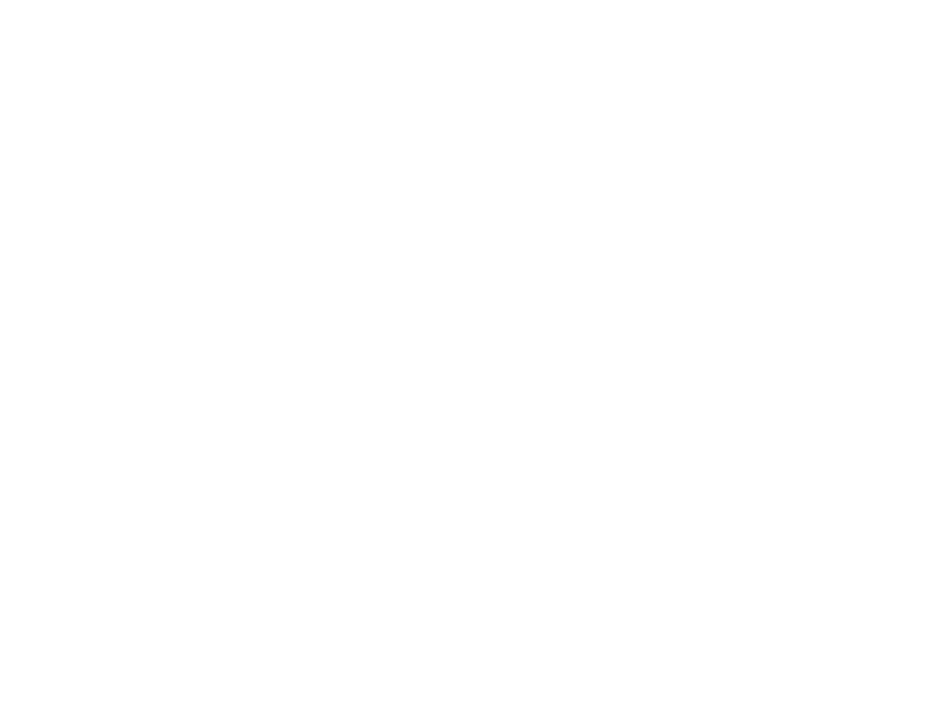
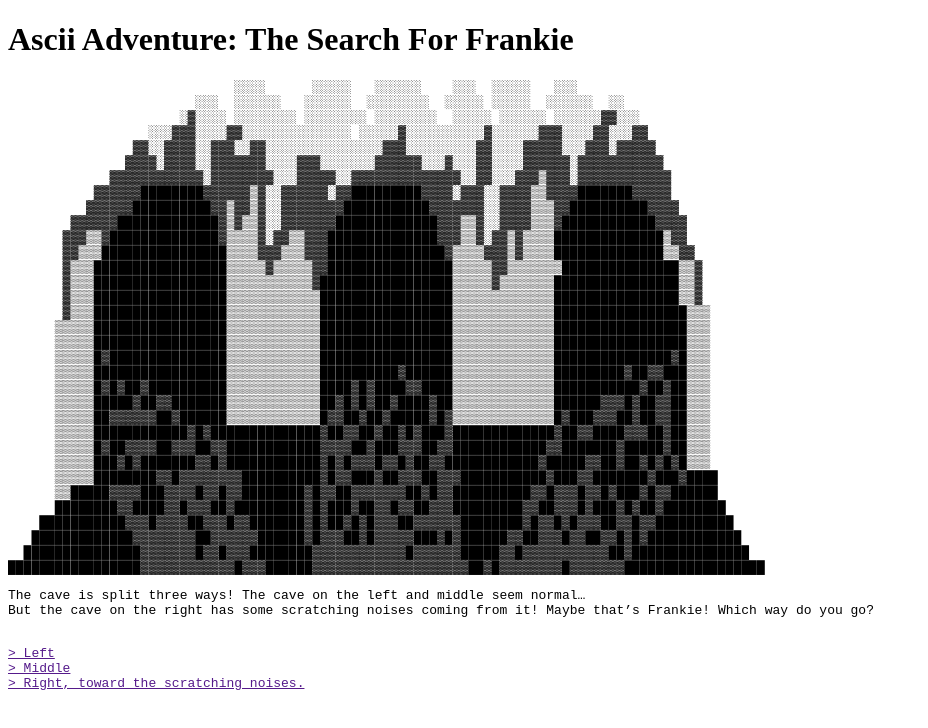
Before and after one commit to abeher00/alex-beherns-interactive-development-2025-fall, a plain HTML site: page ascii-adventure/ascii2/ascii3/right.html in a window 1280 px wide. Shown: the whole page, without its empty margins (0-928 px from the left). Drawn offline with Linux system fonts and the light colour scheme.

Commit message:
combined right and right into dark

```diff
--- a/ascii-adventure/ascii2/ascii3/right.html
+++ b/ascii-adventure/ascii2/ascii3/right.html
@@ -0,0 +1,53 @@
+<!DOCTYPE html>
+<html>
+<head>
+    <title>Ascii Adventure!</title>
+    </head>
+<h1>Ascii Adventure: The Search For Frankie</h1>
+<body>
+<pre>
+                             ░░░░      ░░░░░   ░░░░░░    ░░░  ░░░░░   ░░░
+                        ░░░  ░░░░░░   ░░░░░░  ░░░░░░░░  ░░░░░ ░░░░░  ░░░░░░  ░░
+                      ░▓░░░░ ░░░░░░░░ ░░░░░░░░ ░░░░░░░░  ░░░░░ ░░░░░░ ░░░░░░▓▓░░░
+                  ░░░▓▓▓░░░░▓▓░░░░░░░░░░░░░░ ░░░░░▓░░░░░░░░░░▓░░░░░░▓▓▓░░░░▓▓░░░▓▓
+                ▓▓░░▓▓▓▓░░▓▓▓░░▓▓░░░░░░░░░░░░░░░▓▓▓░░░░░░░░░▓▓░░░░▓▓▓▓▓░░░▓▓▓░▓▓▓▓▓
+               ▓▓▓▓░▓▓▓▓░░▓▓▓▓▓▓▓░░░░▓▓▓░░░░░░░▓▓▓▓▓▓░░░▓░░░▓▓░░░░▓▓▓▓▓▓░▓▓▓▓▓▓▓▓▓▓▓
+             ▓▓▓▓▓▓▓▓▓▓▓▓░▓▓▓▓▓▓▓▓░░░▓▓▓▓▓░░▓▓▓▓▓▓▓▓▓▓▓▓▓▓░░▓▓░░░▓▓▓▒▓▓▓░▓▓▓▓▓▓▓▓▓▓▓▓
+           ▓▓▓▓▓▓████████▓▓▓▓▓▓▒▓░░▓▓▓▓▓▓░▓▓█████████▓▓▓▓░▓▓▓░░▓▓▓▓▒▒▓▓▓▓███████▓▓▓▓▓
+          ▓▓▓▓▓▓██████████▓▓▒▓▓▒▓░░▓▓▓▓▓▓▓▓███████████▓▓▓▓▓▓▓░░▓▓▓▓▒▒▒▓▓██████████▓▓▓▓
+        ▓▓▓▓▓▓█████████████▓▒▓▒▒▓░░▓▓▓▓▓▓▓█████████████▓▓▓▒▒▓░░▓▓▓▓▒▒▒▓████████████▓▓▓▓
+       ▓▓▓▒▒▓██████████████▓▒▒▒▒▓░▓▓▒▒▓▓▓██████████████▓▓▓▒▒▓░▓▓▒▓▒▒▒▒██████████████▒▓▓
+       ▓▓▒▒▒████████████████▒▒▒▒▓▓▓▒▒▒▓▓▓███████████████▓▒▒▒▒▓▓▓▒▓▒▒▒▒██████████████▒▒▓▓
+       ▓▒▒▒█████████████████▒▒▒▒▒▓▒▒▒▒▒▓▓████████████████▒▒▒▒▒▓▓▒▒▒▒▒▒▒███████████████▒▒▓
+       ▓▒▒▒█████████████████▒▒▒▒▒▒▒▒▒▒▒▓█████████████████▒▒▒▒▒▓▒▒▒▒▒▒▒████████████████▒▒▓
+       ▓▒▒▒█████████████████▒▒▒▒▒▒▒▒▒▒▒▒█████████████████▒▒▒▒▒▒▒▒▒▒▒▒▒████████████████▒▒▓
+       ▓▒▒▒█████████████████▒▒▒▒▒▒▒▒▒▒▒▒█████████████████▒▒▒▒▒▒▒▒▒▒▒▒▒█████████████████▒▒▒
+      ▒▒▒▒▒█████████████████▒▒▒▒▒▒▒▒▒▒▒▒█████████████████▒▒▒▒▒▒▒▒▒▒▒▒▒█████████████████▒▒▒
+      ▒▒▒▒▒█████████████████▒▒▒▒▒▒▒▒▒▒▒▒█████████████████▒▒▒▒▒▒▒▒▒▒▒▒▒█████████████████▒▒▒
+      ▒▒▒▒▒█▓███████████████▒▒▒▒▒▒▒▒▒▒▒▒█████████████████▒▒▒▒▒▒▒▒▒▒▒▒▒███████████████▓█▒▒▒
+      ▒▒▒▒▒█████████████████▒▒▒▒▒▒▒▒▒▒▒▒██████████▓██████▒▒▒▒▒▒▒▒▒▒▒▒▒█████████▓██▓▓███▒▒▒
+      ▒▒▒▒▒█▓█▓██▓██████████▒▒▒▒▒▒▒▒▒▒▒▒████▓█▓████▓▓████▒▒▒▒▒▒▒▒▒▒▒▒▒███████████▓██▓██▒▒▒
+      ▒▒▒▒▒█████▓██▓▓███████▒▒▒▒▒▒▒▒▒▒▒▒██▓█▓█▓██▓████▓██▒▒▒▒▒▒▒▒▒▒▒▒▒██████▓▓▓█▓██▓▓██▒▒▒
+      ▒▒▒▒▒██▓▓▓▓▓▓██▓██████▒▒▒▒▒▒▒▒▒▒▒▒█▓▓██▓██▓█████▓█▓▒▒▒▒▒▒▒▒▒▒▒▒▒█▓███▓▓▓██▓██▓▓██▒▒▒
+      ▒▒▒▒▒████████████▓█▓██████████████▓██▓▓██▓██▓█▓███▓█████████████▓██▓▓████▓▓▓██▓██▒▒▒
+      ▒▒▒▒▒█▓██▓▓▓▓██▓▓▓██▓▓████████████▓▓▓▓██▓███▓▓▓██▓▓████████████▓▓███████▓█████▓██▒▒▒
+      ▒▒▒▒▒███▓█▓███████▓▓█▓████████████▓█▓█▓▓▓█▓▓█▓██▓▓████████████▓█████▓▓██▓██▓█▓█▓█▒▒▒
+      ▒▒▒▒▒████████▓▓█▓▓▓▓▓▓▓▓██████████▓█▓▓███▓██▓▓▓██▓▓▓███████████▓███▓▓███████▓███▓████
+      ▒▒█████▓▓▓▓███▓▓▓▓█▓▓█▓▓████████▓█▓▓██▓▓▓▓▓▓▓██▓█▓▓██████████▓▓█▓▓▓█▓▓█▓███▓█▓▓██████
+      ████████▓▓████▓▓█▓▓▓██▓█████████▓█▓███▓██▓▓█▓▓██▓▓▓█████████▓▓██▓▓▓█▓███▓█▓██▓████████
+    ███████████▓▓▓█▓▓▓▓██▓▓▓█▓▓███████▓█▓██▓█▓█▓▓▓██▓▓▓▓▓▓████████▓█▓▓█▓█▓▓▓██▓▓█▓▓██████████
+   █████████████▓▓▓▓▓▓▓▓██▓▓▓▓▓▓██████▓█▓▓▓██▓█▓▓▓▓▓███▓█▓██████▓▓██▓▓▓█▓▓██▓▓█▓█▓████████████
+  ███████████████▓▓▓▓▓▓▓█▓▓█▓▓▓████████▓▓▓▓▓▓▓▓▓▓▓▓█▓▓▓▓▓▓█████▓▓█▓▓▓▓▓▓▓▓▓▓▓██▓███████████████
+█████████████████▓▓▓▓▓▓▓▓▓▓▓▓█▓▓▓██████▓▓▓▓▓▓▓▓▓▓▓▓▓▓▓▓▓▓▓▓██▓█▓▓▓▓▓▓▓▓█▓▓▓▓▓▓▓██████████████████
+<p>The cave is split three ways! The cave on the left and middle seem normal…
+But the cave on the right has some scratching noises coming from it! Maybe that’s Frankie! Which way do you go?
+</p>
+<a href="">> Left</a>
+<a href="">> Middle</a>
+<a href="">> Right, toward the scratching noises.</a>
+
+</pre>
+
+</body>
+
+</html>
```
Also changed, not shown: ascii-adventure/ascii2/ascii3/ascii4/right.toward-the-dark.html (deleted, +0 -7 lines), ascii-adventure/ascii2/ascii3/left.html (+1 -1 lines).
